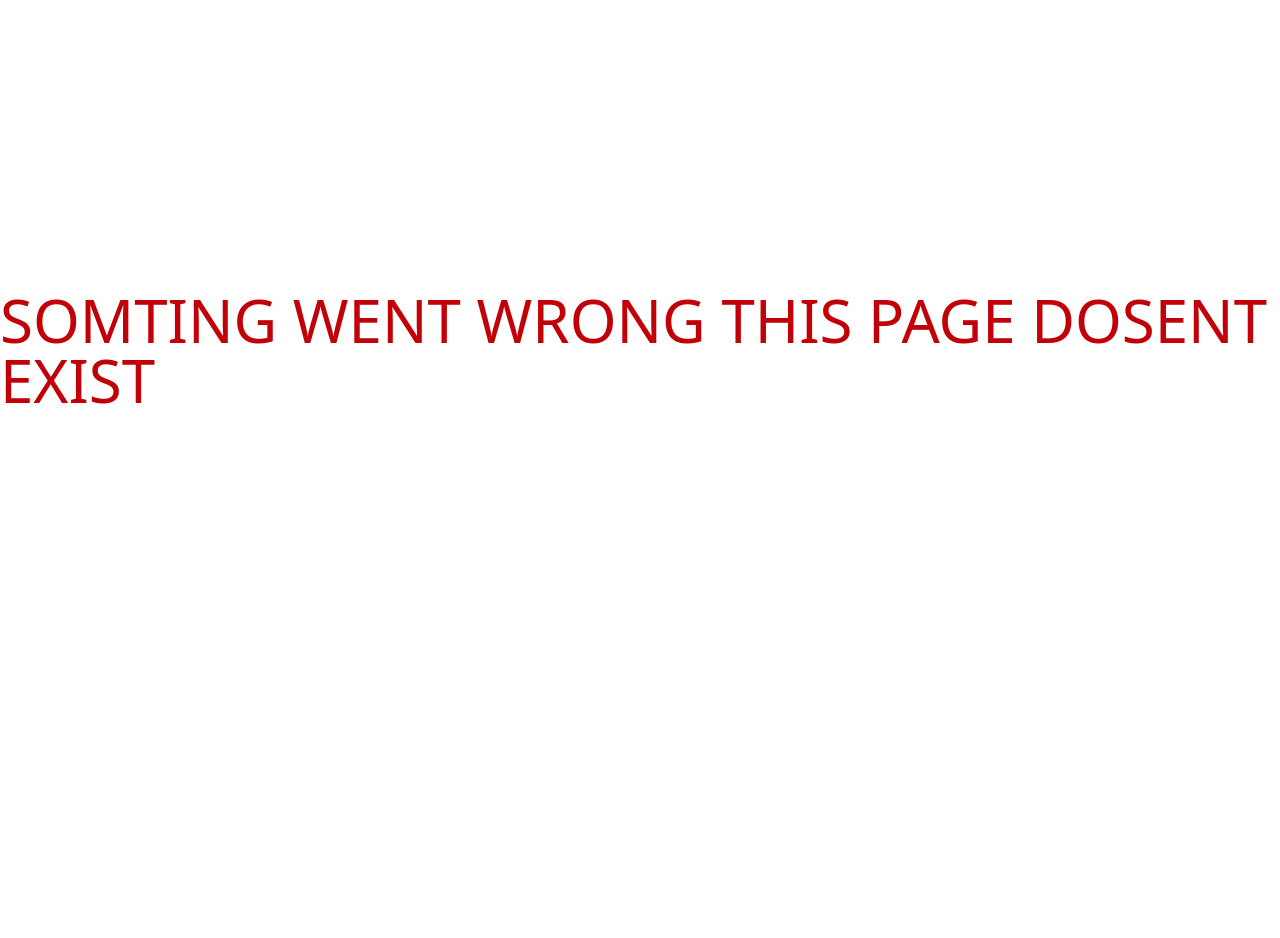
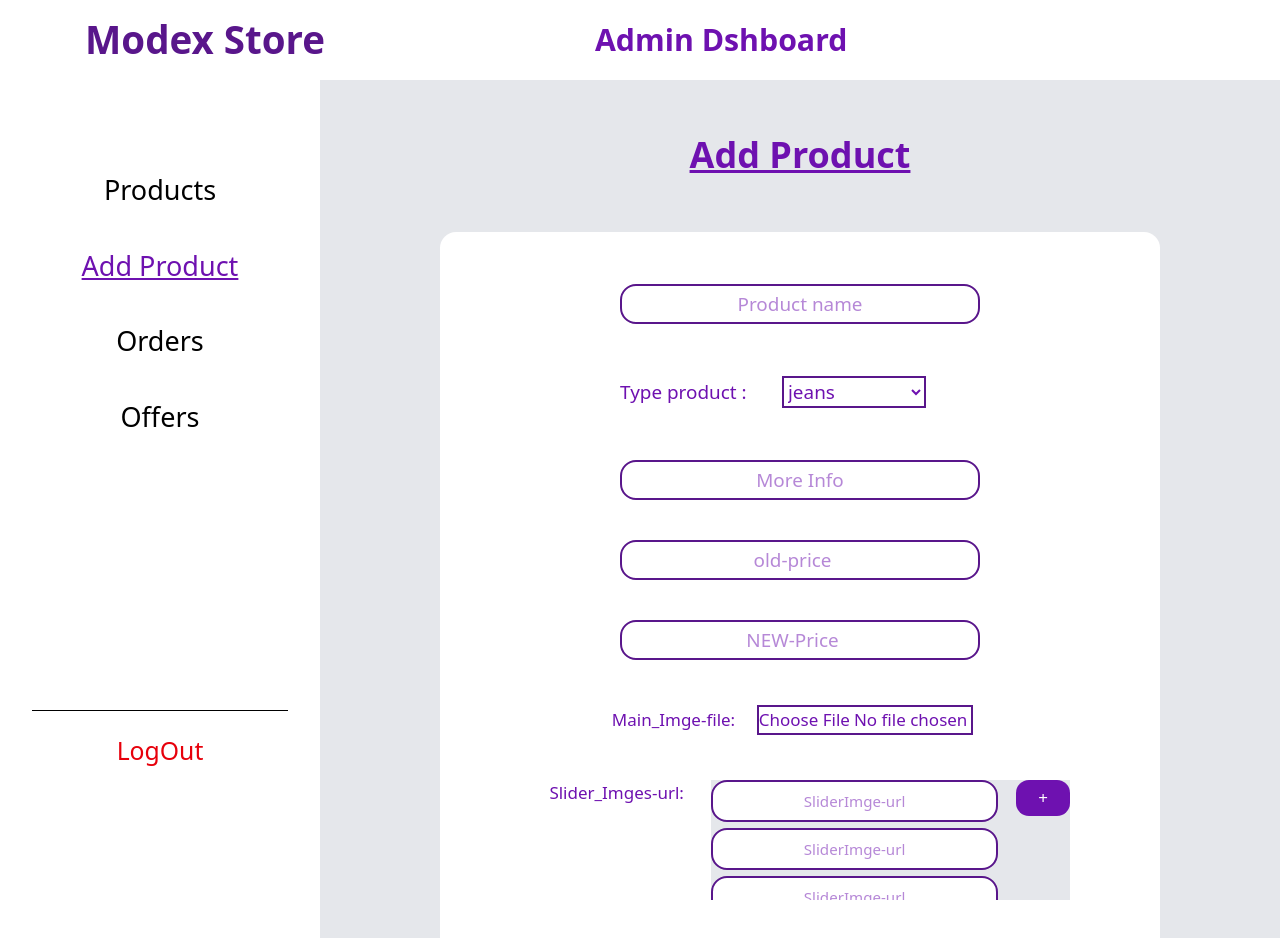
Before and after one commit to ahmed-rmdan/ModexStore, a React (Vite) app: page /admin/addproduct in a window 1280 px wide. Shown: the top 938 px of the page. Before the commit the page ends 800 px from the top, so only its background shows below. Built offline with nearby package versions, Linux system fonts and the light colour scheme.

Commit message:
finish add product

```diff
--- a/src/App.tsx
+++ b/src/App.tsx
@@ -25,6 +25,7 @@ import { Adminpg } from "./pages/admin/adminpg"
 import { Loginadmin } from "./pages/admin/loginadminpg"
 import { Productsadmin } from "./pages/admin/productsadmin"
 import { Offersadminpg } from "./pages/admin/offersadminpage"
+import { Addproduct } from "./pages/admin/addproduct"
 const router=createBrowserRouter([
   {path:'/',element:<Root></Root>,errorElement:<Eroor></Eroor>,
     children:[
@@ -53,7 +54,9 @@ const router=createBrowserRouter([
   , {path:'/admin',element:<Adminpg></Adminpg>,children:[
            {path:'login',element:<Loginadmin></Loginadmin>},
            {path:'products/:category',element:<Productsadmin></Productsadmin>},
-           {path:'offers',element:<Offersadminpg></Offersadminpg>}
+           {path:'offers',element:<Offersadminpg></Offersadminpg>},
+           {path:'addproduct',element:<Addproduct></Addproduct>}
+
 
 
           ]}
--- /dev/null
+++ b/src/compononts/admin/addproductpg.tsx
@@ -0,0 +1,69 @@
+import React from "react"
+
+
+export const Addoredit:React.FC<{type:string}>=(props)=>{
+
+
+
+
+
+    return(
+
+                <div className="flex w-[80%] sm:w-[75%] flex-col items-center justify-center gap-[5%] bg-gray-200 h-[800px] sm:h-[1000px] ">
+                          <h1 className=" flex  underline text-purple-800 ] text-[8em] font-bold justify-center items-center ">{props.type==='add'? 'Add Product ': 'Edit Product'}</h1>
+                      <form className=" flex flex-col text-[5em] sm:text-[4.2em] 2xl:text-[5em] justify-center gap-[5%] text-purple-800  bg-white items-center h-[80%] w-[92%] sm:w-[85%] lg:w-[80%] xl:w-[75%] 2xl:w-[70%] rounded-2xl"  >
+
+
+                        <input className='h-[5%] w-[65%] sm:w-[50%] rounded-2xl border-2 border-purple-900 text-center ' type="text" name="name" placeholder='Product name' required={props.type==='add'}></input>
+
+
+                        <div className="h-[7%] flex w-[65%] sm:w-[50%]  flex-row items-center gap-[5%]">
+                              <p className="w-[40%]">Type product :</p>
+                             <select className="w-[40%]  border-2 border-purple-900" name="type" required={props.type==='add'}>
+                            <option>jeans</option>
+                            <option>t-shirts</option>
+                            <option>socks</option>
+                            <option>jackets</option>
+                            <option>shirts</option>
+                            <option>shoes</option>
+                             </select>
+                        </div>
+
+
+                        <input className="h-[5%] w-[65%] sm:w-[50%] rounded-2xl border-2 border-purple-900 text-center " placeholder="More Info" type='text' name="moreinfo" required={props.type==='add'}></input>
+                        <input placeholder="old-price" className="h-[5%] w-[65%] sm:w-[50%] rounded-2xl border-2 border-purple-900 text-center " type="number" name="oldprice" required={props.type==='add'}></input>
+                        <input placeholder="NEW-Price" className="h-[5%] w-[65%] sm:w-[50%] rounded-2xl border-2 border-purple-900 text-center " type="number" name="newprice" required={props.type==='add'}></input>
+
+
+                  <div className=" flex flex-row w-[75%]  sm:w-[60%] items-center gap-[5%] h-[5%]">
+                    <p className="w-[35%] text-[0.9em] text-end">Main_Imge-file:</p>
+                    <input type="file" name="imgeurl" className="w-[50%] text-[0.9em]  border-2 text-center border-purple-900" placeholder="mainImge-url" ></input>
+                  </div>
+
+
+
+
+                         <div className=" flex flex-row w-[98%] sm:w-[75%] justify-start items-start gap-[5%] h-[15%]">
+                    <p className="w-[30%] h-[50%] text-end text-[0.8em] sm:text-[0.9em]">Slider_Imges-url:</p>
+                    <div className=" flex flex-row h-full w-[70%] items-start justify-between bg-gray-200 ">
+                         <div className=" flex flex-col justify-between overflow-y-auto h-full gap-[5%] w-[80%]">
+                              <input type="text" name="imgeurl" className="w-full text-[0.8em] max-h-[23%]  sm:max-h-[35%]   min-h-[23%]       sm:min-h-[35%] bg-white     border-2 text-center border-purple-900 rounded-2xl" placeholder="SliderImge-url" ></input>
+                                <input type="text" name="imgeurl" className="w-full text-[0.8em] max-h-[23%]  sm:max-h-[35%]   min-h-[23%]       sm:min-h-[35%] bg-white    border-2 text-center border-purple-900 rounded-2xl" placeholder="SliderImge-url" ></input>
+                                 <input type="text" name="imgeurl" className="w-full text-[0.8em] max-h-[23%]  sm:max-h-[35%]   min-h-[23%]       sm:min-h-[35%] bg-white  border-2 text-center border-purple-900 rounded-2xl" placeholder="SliderImge-url" ></input>
+                         </div>
+                            <button className="buttonstyle text-center w-[15%] text-[0.9em] h-[20%] sm:h-[30%]">+</button>
+                    </div>
+
+                  </div>
+
+
+                              <button className="buttonstyle font-bold w-[25%] sm:w-[12%] h-[5%]" >{props.type==='add'?'Add':'Edit'}</button>
+
+                    </form>
+
+                </div>
+
+
+
+    )
+}
--- /dev/null
+++ b/src/pages/admin/addproduct.tsx
@@ -0,0 +1,12 @@
+
+import React from "react"
+import { Addoredit } from "../../compononts/admin/addproductpg"
+
+
+export const Addproduct:React.FC<{}>=()=>{
+
+
+    return(
+         <Addoredit type="add"></Addoredit>
+    )
+}
```
Also changed, not shown: src/pages/admin/addproductpg.tsx (deleted).
